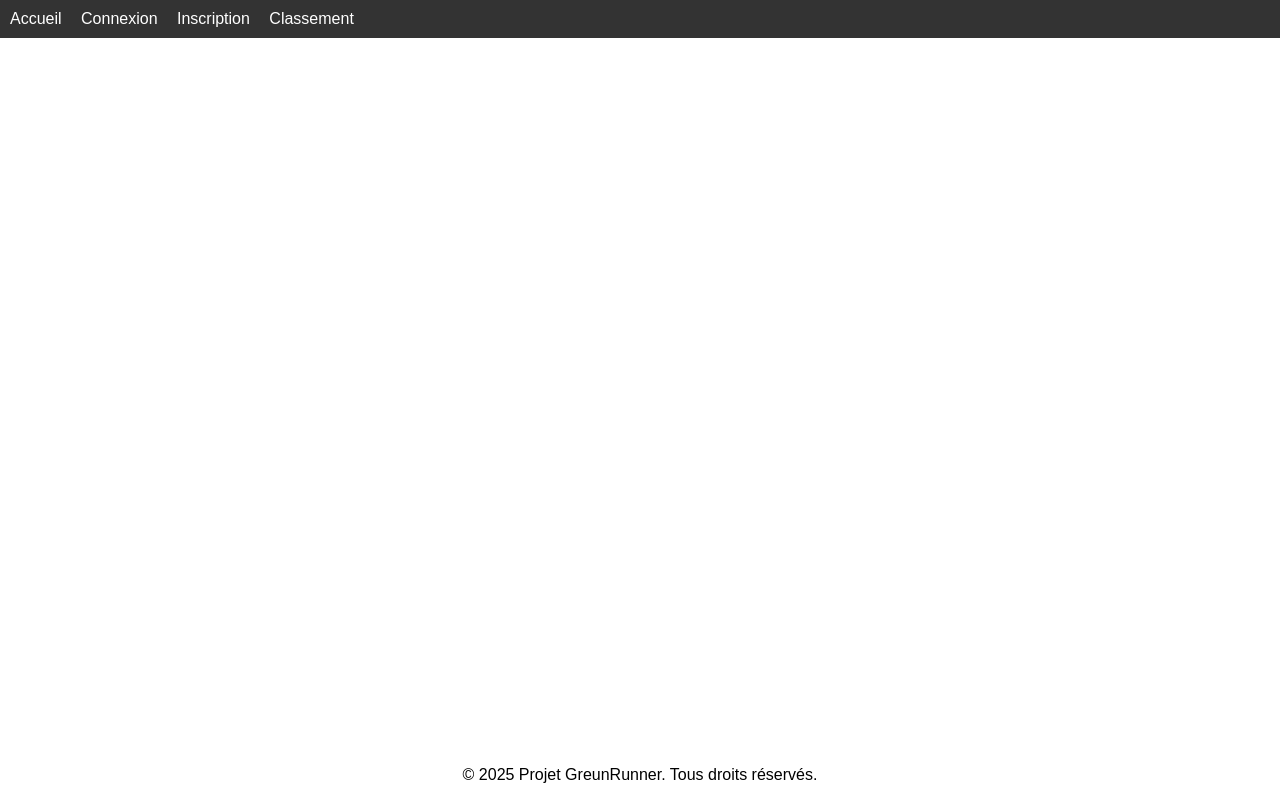
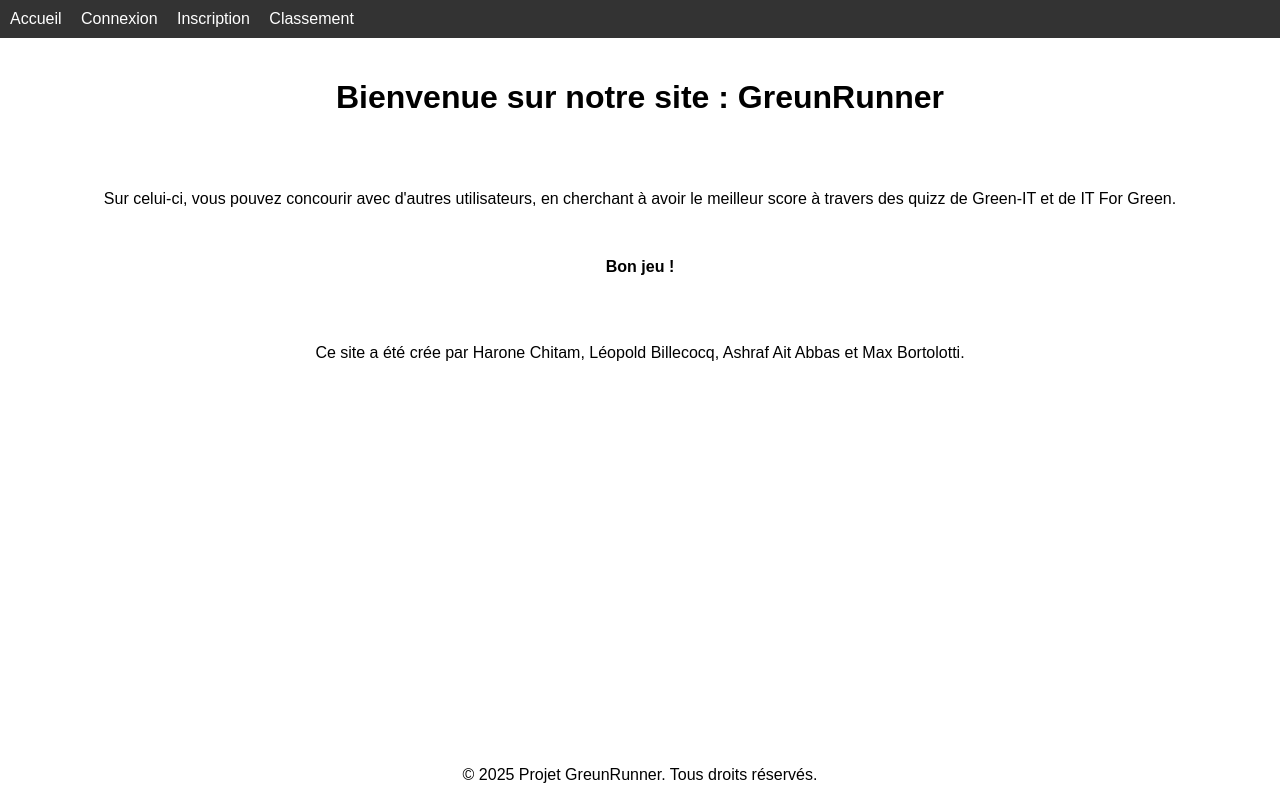
Before and after one commit to leopold-bll/Projet-GreenIT, a Flask app: page / in a window 1280 px wide. Run offline with Flask 3, Linux system fonts and the light colour scheme; parts of the project's set-up code (start-up, migrations or seed data) failed here and were passed over.

Commit message:
modif page accueil, bienvenue

```diff
--- a/static/css/style.css
+++ b/static/css/style.css
@@ -54,3 +54,9 @@ footer {
   align-items: end;
   min-height: 50px;
 }
+
+
+#texte-accueil {
+  justify-self: center;
+  justify-items: center;
+}
--- a/templates/accueil.html
+++ b/templates/accueil.html
@@ -20,6 +20,20 @@
     {% endif %}
     <a href="{{ url_for('classement') }}">Classement</a>
   </nav>
+
+
+  <div id="texte-accueil" class="container">
+    <h1>Bienvenue sur notre site : GreunRunner</h1>
+    <br><br>
+    <p>Sur celui-ci, vous pouvez concourir avec d'autres utilisateurs, en cherchant à avoir le meilleur score à travers
+      des quizz de Green-IT et de IT For Green.</p>
+    <br>
+    <p><strong>Bon jeu !</strong></p>
+    <br><br>
+    <p>Ce site a été crée par Harone Chitam, Léopold Billecocq, Ashraf Ait Abbas et Max Bortolotti.</p>
+    <br>
+  </div>
+
   <div class="container">
     {% with messages = get_flashed_messages(with_categories=true) %}
     {% if messages %}
@@ -31,6 +45,8 @@
     {% block content %}{% endblock %}
   </div>
 
+
+
   <footer>
     <p> &copy; 2025 Projet GreunRunner. Tous droits réservés.</p>
   </footer>
```
